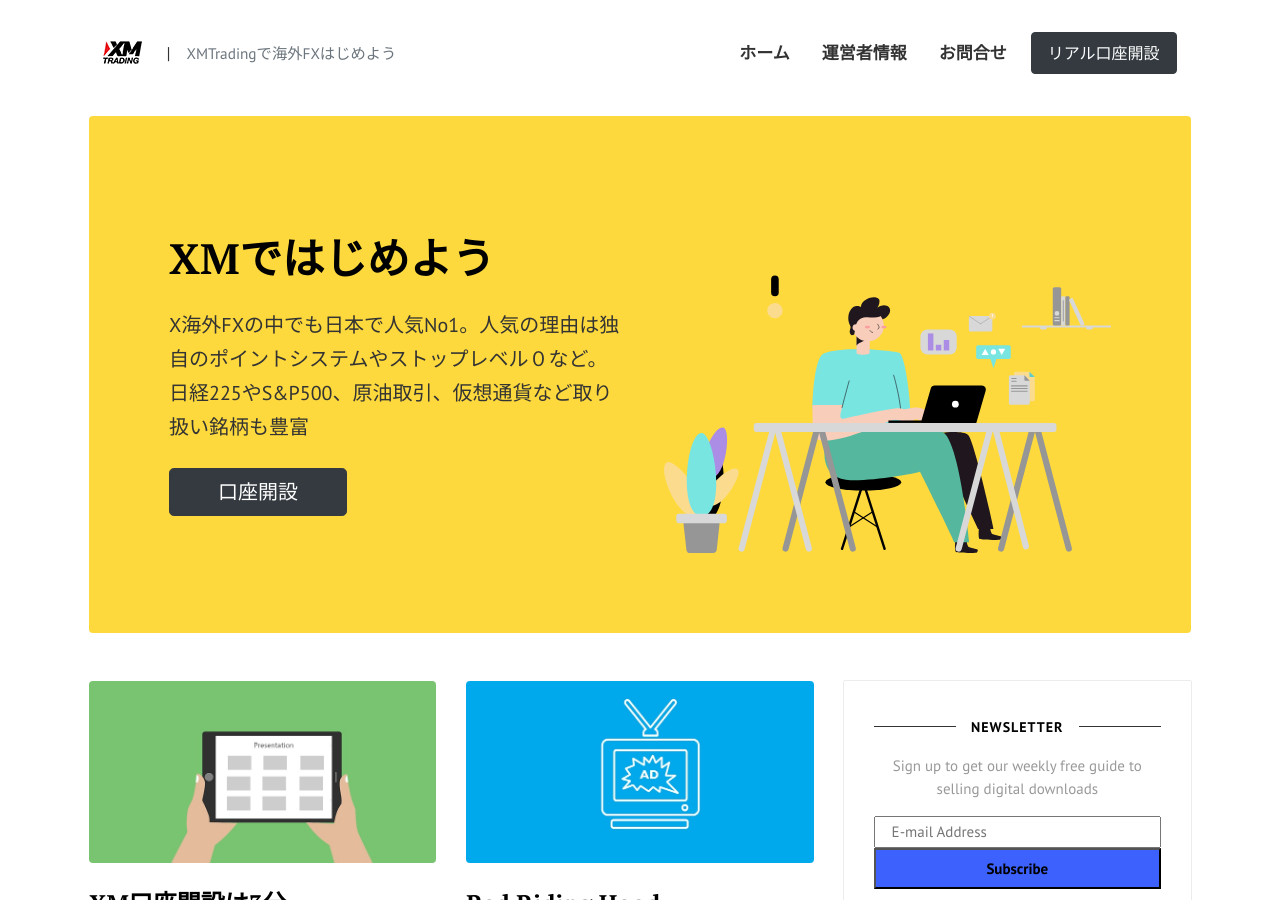
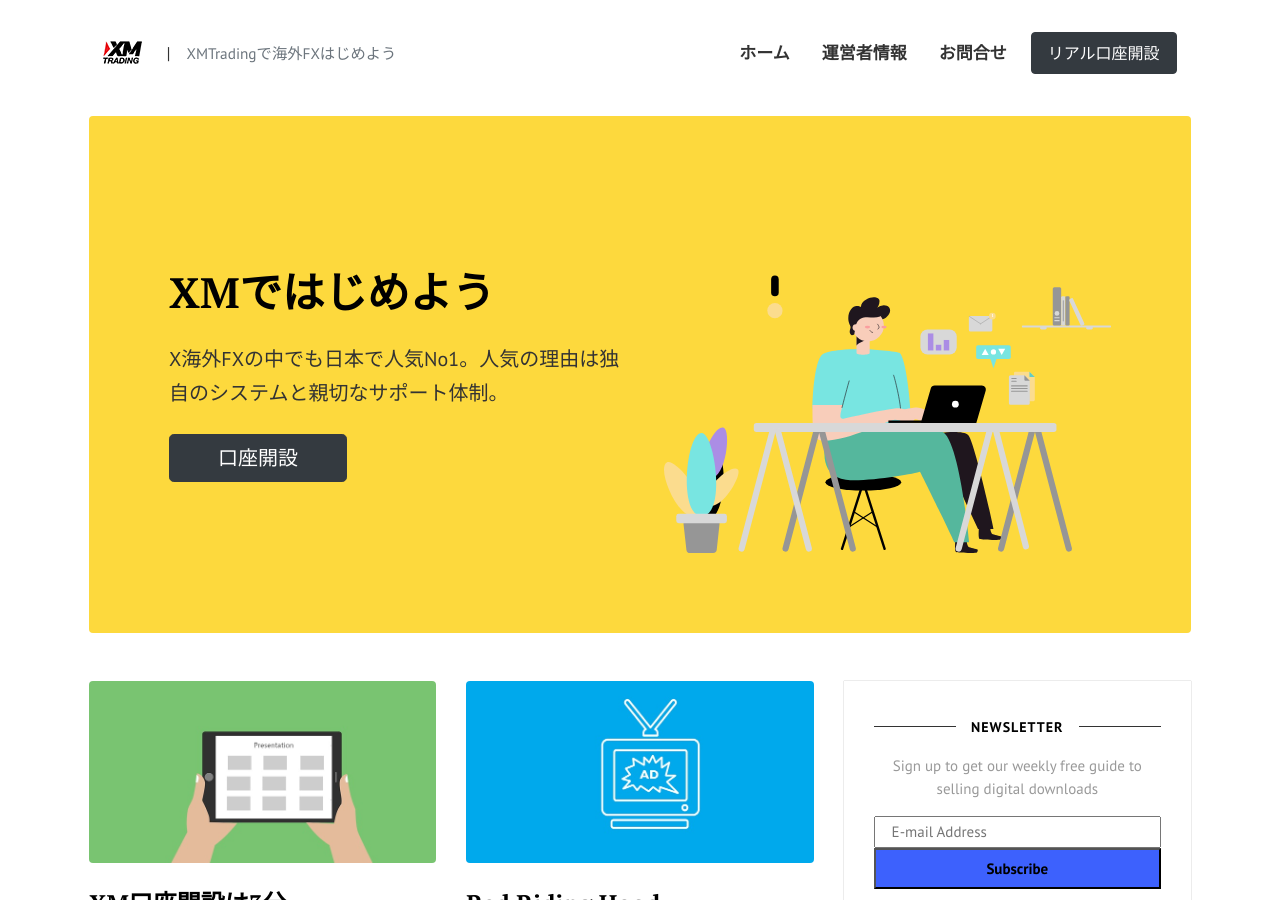
Before and after one commit to gnidart-mx/gnidart-mx.github.io, a Jekyll site: the page built from index.html, in a window 1280 px wide and 900 px high. Built offline with Jekyll 4.4.1, drawn with Linux system fonts in a browser that asks for light colours; the list of posts is cut into pages by our own code; comment, search, counter and statistics services are not loaded.

Commit message:
title-change3

```diff
--- a/index.html
+++ b/index.html
@@ -11,7 +11,7 @@
   <div class="row align-items-center justify-content-between">
     <div class="col-md-6">
       <h1 class="font-weight-bold mb-4 serif-font">XMではじめよう</h1>
-      <p class="lead mb-4">X海外FXの中でも日本で人気No1。人気の理由は独自のポイントシステムやストップレベル０など。日経225やS&P500、原油取引、仮想通貨など取り扱い銘柄も豊富</p>
+      <p class="lead mb-4">X海外FXの中でも日本で人気No1。人気の理由は独自のシステムと親切なサポート体制。</p>
       <a href="https://clicks.affstrack.com/c?c=550036&l=ja&p=1" class="btn btn-dark text-white px-5 btn-lg">口座開設</a>
     </div>
     <div class="col-md-6 text-right pl-0 pl-lg-4">
```
